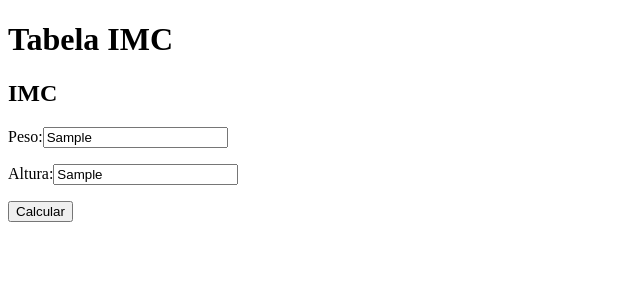
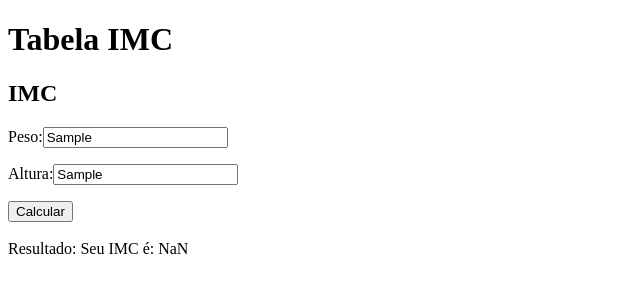
Before and after one commit to EmersonLapa/CursoJS, a plain HTML site: page aula26/Exercicio Aula 26/index.html in a window 1280 px wide. Both pictures are taken after typing "Sample", "Sample" into the empty fields and a click on the button "Calcular". Shown: the whole page, without its empty margins (0-640 px from the left). Drawn offline with Linux system fonts and the light colour scheme.

Commit message:
Exercicio aula26 parte 3

```diff
--- a/aula26/Exercicio Aula 26/index.html
+++ b/aula26/Exercicio Aula 26/index.html
@@ -15,6 +15,8 @@
         <label for="input-altura"></label>
         <p>Altura:<input type="text" class="altura" /></p>
         <button>Calcular</button>
+        <br><br/>
+        <div class="resultado">Resultado: </div>
         <script src="./js/index.js"></script>
       </form>
     </section>
--- a/aula26/Exercicio Aula 26/js/index.js
+++ b/aula26/Exercicio Aula 26/js/index.js
@@ -16,6 +16,7 @@ function IMC (peso = 0, altura = 0){
 function meuEscopo(){
 
     const form = document.querySelector('.form');
+    const resultado = document.querySelector('.resultado');
 
     function recebeEventoForm(evento){
 
@@ -34,7 +35,8 @@ function meuEscopo(){
         const alturaConvertida = parseFloat(altura.value);
         console.log(`Altura convertida: ${alturaConvertida}`);
         const imc = IMC(pesoConvertido, alturaConvertida);
-        console.log(`Seu IMC é: ${imc}`);
+        console.log(`Seu IMC é: ${imc.toFixed(2)}`);
+        resultado.innerHTML += `Seu IMC é: ${imc.toFixed(2)}`
     }
     form.addEventListener('submit', recebeEventoForm);
 }
```
